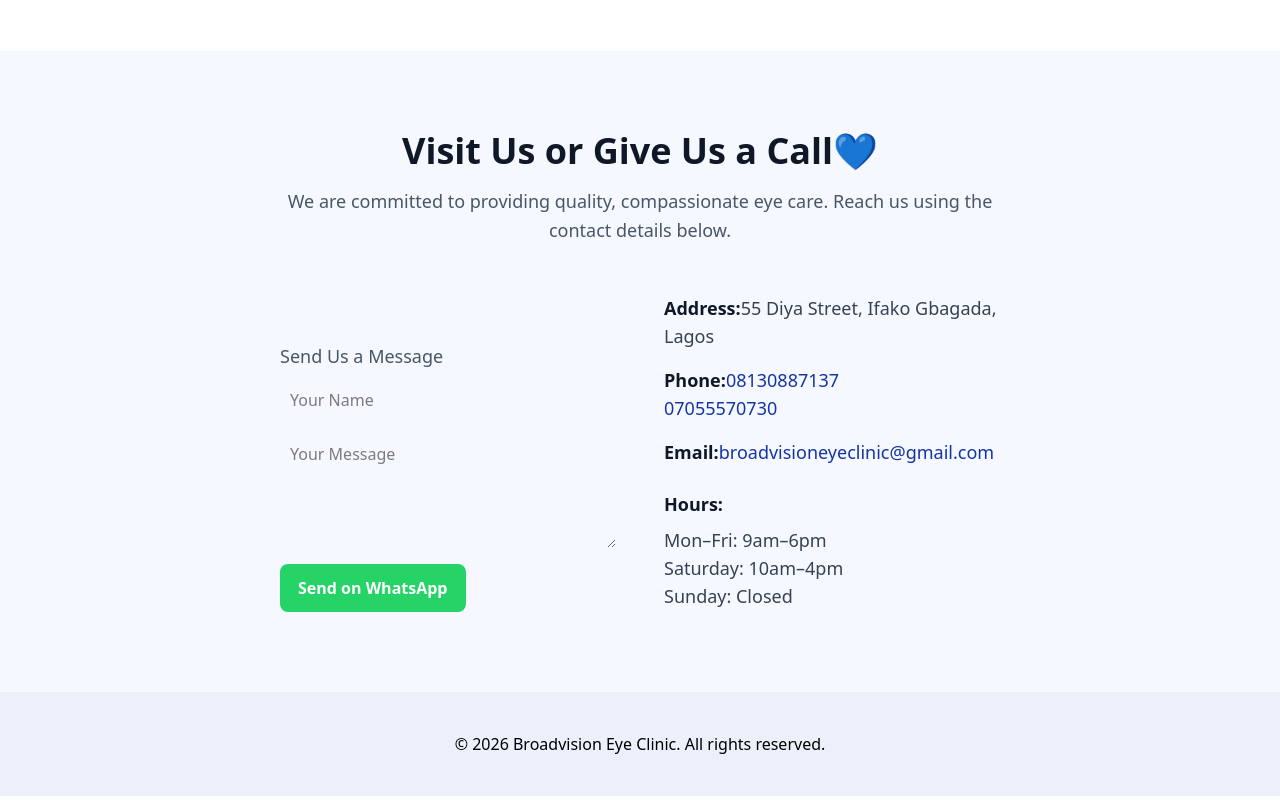
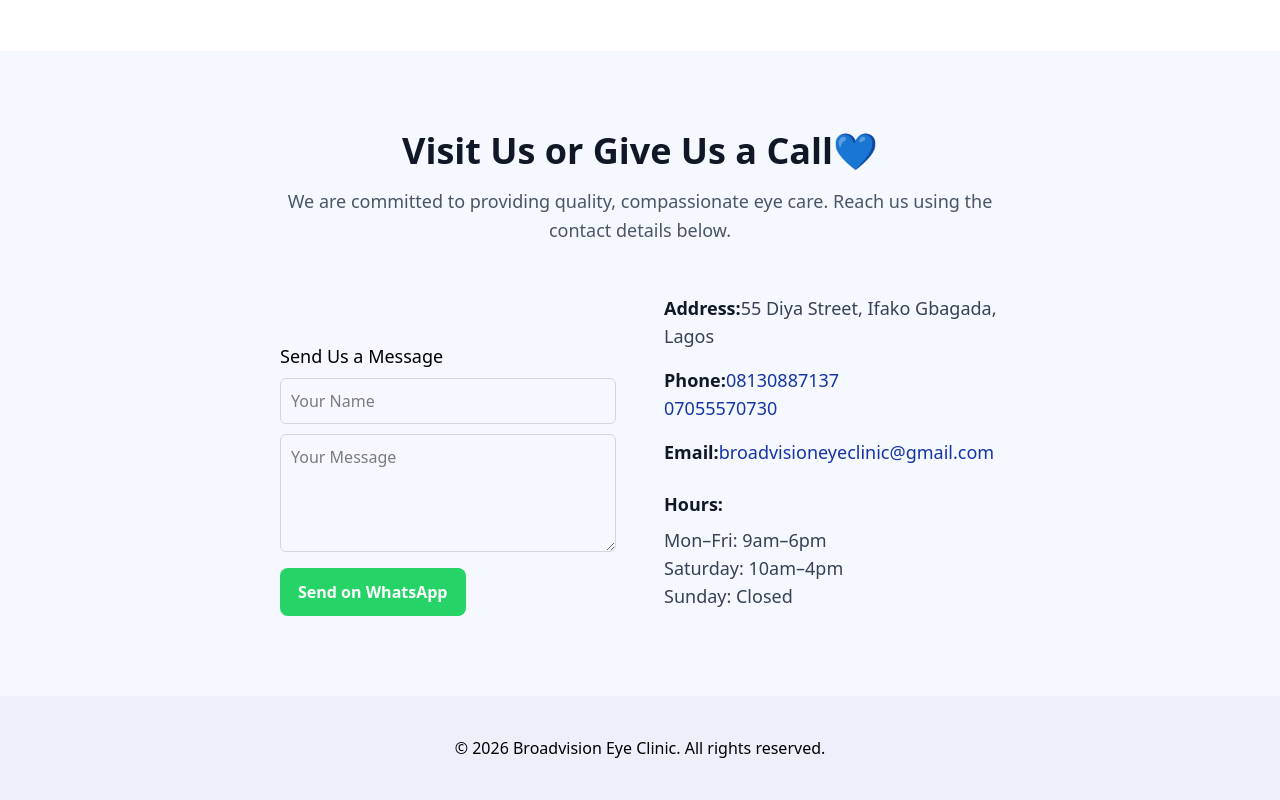
Before and after one commit to ChiomaAg/BroadVision, a React (Vite) app in the folder broadVision/: page /AboutUs in a window 1280 px wide. Shown: the part 1905-2705 px from the top of the page. Built offline with nearby package versions, Linux system fonts and the light colour scheme.

Commit message:
box edit

```diff
--- a/broadVision/src/components/Message.jsx
+++ b/broadVision/src/components/Message.jsx
@@ -17,9 +17,10 @@ export default function WhatsAppMessageBox() {
 
     return (
         <div style={{ maxWidth: "500px" }} className="text-black">
-            <h3 className="text-lg text-gray-600 mb-2">Send Us a Message</h3>
+            <h3 className="text-lg text-black-600 mb-2">Send Us a Message</h3>
 
             <input
+                className="w-full border border-gray-300 rounded-md px-3 py-2"
                 type="text"
                 placeholder="Your Name"
                 value={name}
@@ -29,6 +30,7 @@ export default function WhatsAppMessageBox() {
 
             <textarea
                 placeholder="Your Message"
+                className="w-full border border-gray-300 rounded-md px-3 py-2"
                 value={message}
                 onChange={(e) => setMessage(e.target.value)}
                 rows="4"
```
